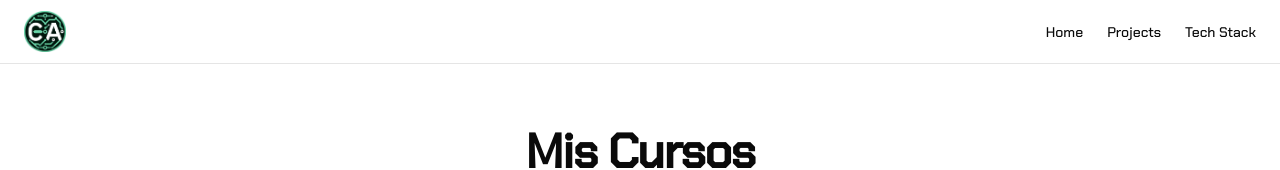
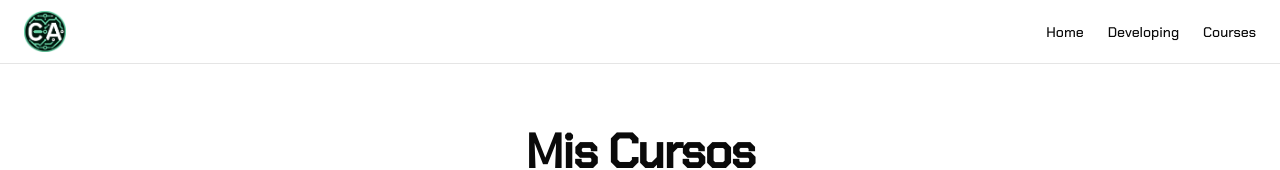
Before and after one commit to carlosandresat/personal-website, a Next.js app: page /en/courses in a window 1280 px wide. Shown: the top 170 px of the page. Built offline with nearby package versions, Linux system fonts and the light colour scheme.

Commit message:
feat: add buttons link to navbar and update middleware matcher

```diff
--- a/src/app/layout.tsx
+++ /dev/null
@@ -1,7 +0,0 @@
-export default function RootLayout({
-  children,
-}: {
-  children: React.ReactNode;
-}) {
-  return <>{children}</>;
-}
--- a/src/components/header.tsx
+++ b/src/components/header.tsx
@@ -4,7 +4,7 @@ import Image from "next/image";
 export default function Header() {
   return (
     <header className="px-4 lg:px-6 h-16 flex items-center border-b fixed top-0 w-full bg-background z-10">
-      <Link className="flex items-center justify-center" href="#">
+      <Link className="flex items-center justify-center" href="/">
         <Image
           alt="Logo"
           height="42"
@@ -15,21 +15,21 @@ export default function Header() {
       <nav className="ml-auto flex gap-4 sm:gap-6">
       <Link
           className="text-sm font-medium hover:underline underline-offset-4"
-          href="#home"
+          href="/"
         >
           Home
         </Link>
         <Link
           className="text-sm font-medium hover:underline underline-offset-4"
-          href="#projects"
+          href="/developing"
         >
-          Projects
+          Developing
         </Link>
         <Link
           className="text-sm font-medium hover:underline underline-offset-4"
-          href="#tech-stack"
+          href="/courses"
         >
-          Tech Stack
+          Courses
         </Link>
 
       </nav>
--- a/src/middleware.ts
+++ b/src/middleware.ts
@@ -12,5 +12,5 @@ export default createMiddleware({
 
 export const config = {
   // Match only internationalized pathnames
-  matcher: ['/', '/courses', '/(es|en)/:path*']
+  matcher: ['/((?!api|_next/static|_next/image|favicon.ico).*)']
 };
```
